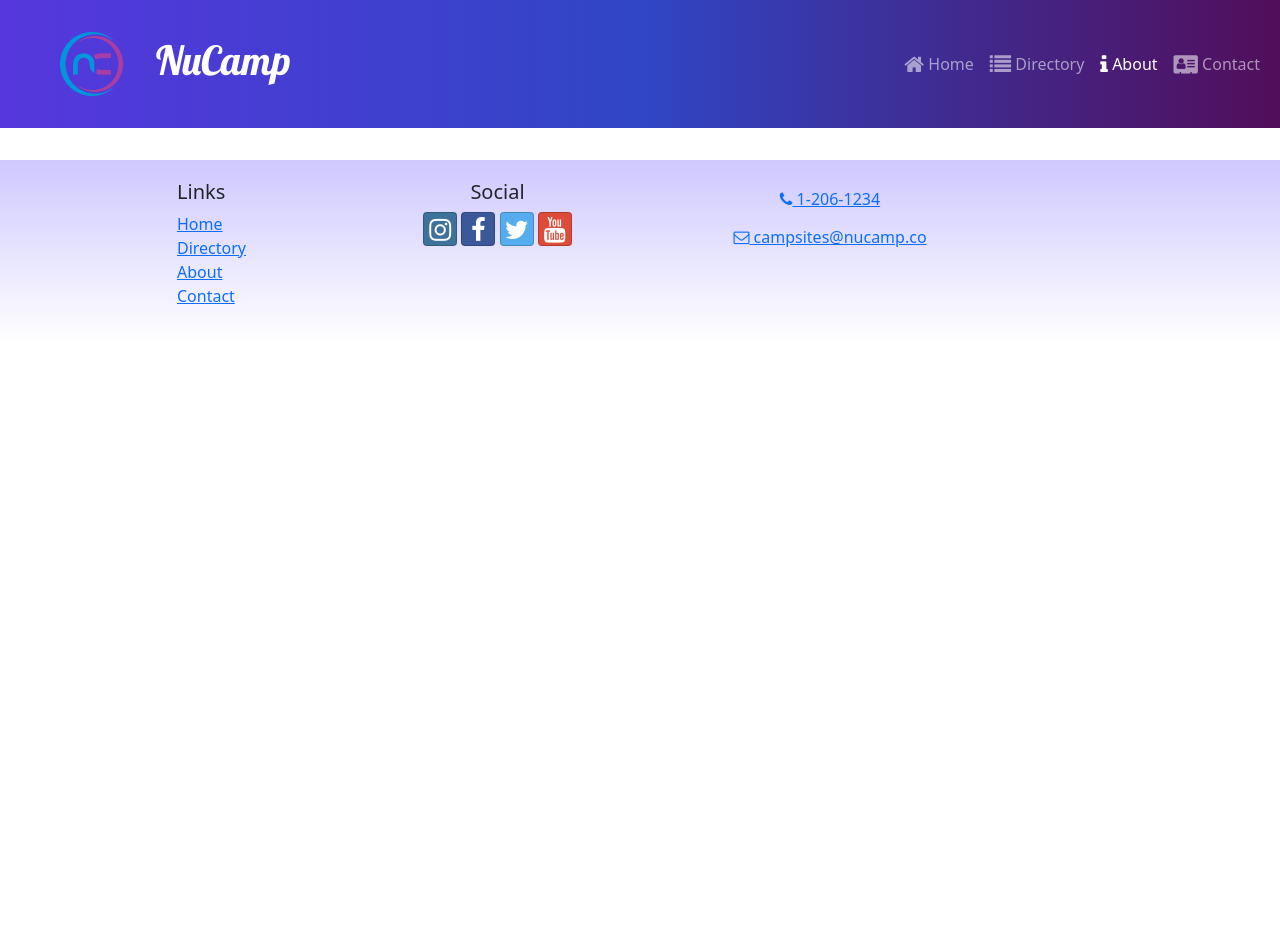
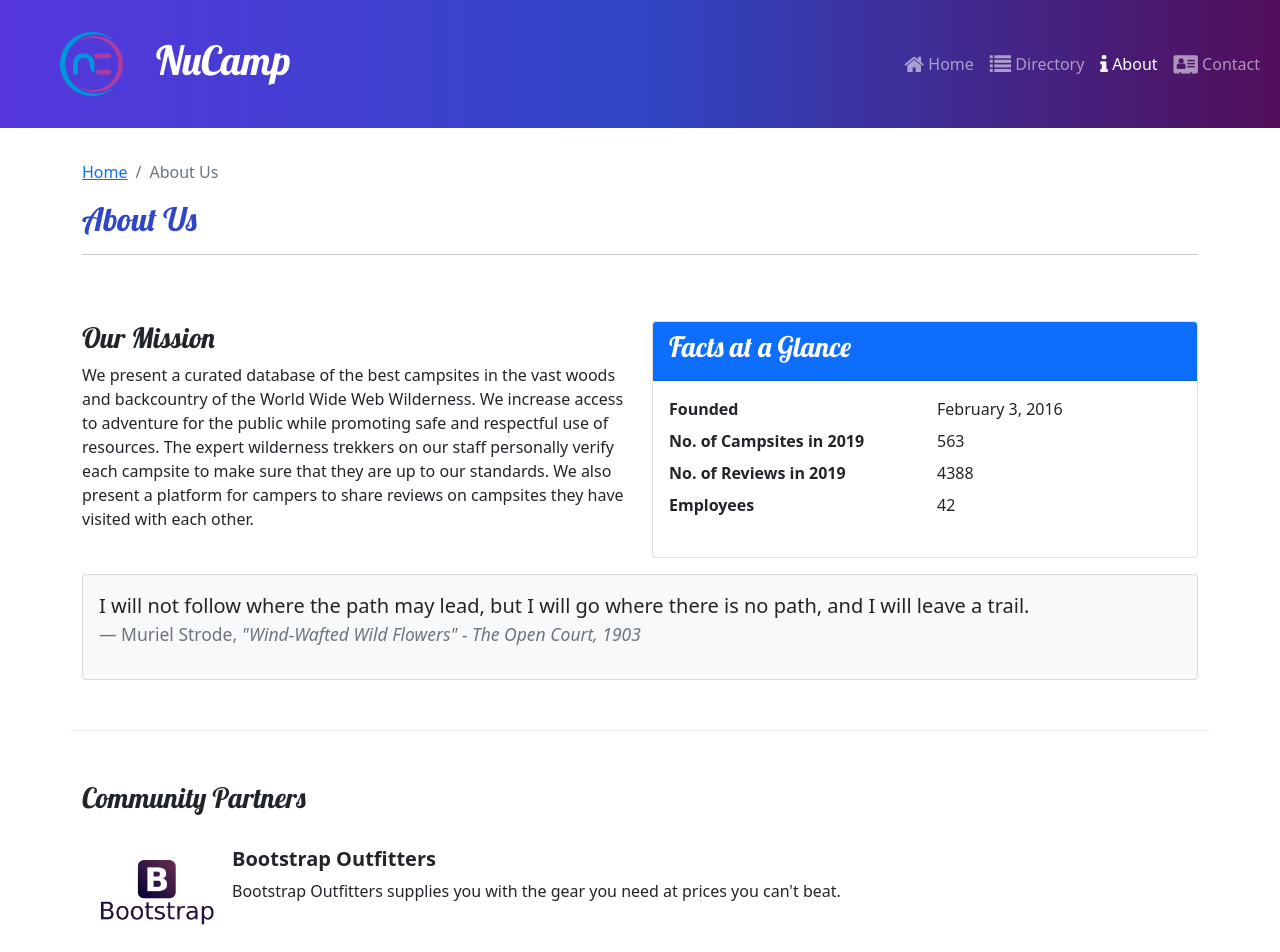
Before and after one commit to AlericPerry/React-Course, a React (Create React App) app: page /about in a window 1280 px wide. Shown: the top 952 px of the page. Before the commit the page ends 800 px from the top, so only its background shows below. Built offline with nearby package versions, Linux system fonts and the light colour scheme.

Commit message:
Workshop 2

```diff
--- a/src/App.js
+++ b/src/App.js
@@ -6,6 +6,7 @@
 import Header from './components/Header';
 import Footer from './components/Footer';
 import CampsiteDetailPage from './pages/CampsiteDetailPage';
+import AboutPage from './pages/AboutPage';
 
 function App() {
   return (
@@ -19,6 +20,7 @@
             path='directory/:campsiteId'
             element={<CampsiteDetailPage />}
           />
+          <Route path='about' element={<AboutPage />} />
         </Routes>
       <Footer />
     </div>
--- a/src/features/display/DisplayList.js
+++ b/src/features/display/DisplayList.js
@@ -2,9 +2,10 @@
 import DisplayCard from './DisplayCard';
 import { selectFeaturedCampsite } from '../campsites/campsitesSlice';
 import { selectFeaturedPromotion } from '../promotions/promotionsSlice';
+import { selectFeaturedPartner } from '../partners/partnersSlice';
 
 const DisplayList = () => {
-    const items = [selectFeaturedCampsite(), selectFeaturedPromotion()];
+    const items = [selectFeaturedCampsite(), selectFeaturedPromotion(), selectFeaturedPartner()];
 
     return (
         <Row>
--- /dev/null
+++ b/src/features/partners/Partner.js
@@ -0,0 +1,23 @@
+const Partner = ({partner}) => {
+    const {image, name, description} = partner;
+
+    if (partner) {
+
+        return (
+            <>
+                <img
+                    src={image}
+                    alt={name}
+                    style={{width: '150px'}}
+                />
+                <div>
+                    <h5 className='fw-bold'>{name}</h5>
+                    {description}
+                </div>
+            </>
+        );
+    }
+    return null;
+};
+
+export default Partner;
--- /dev/null
+++ b/src/features/partners/PartnersList.js
@@ -0,0 +1,21 @@
+import { Col } from 'reactstrap';
+import Partner from './Partner';
+import { selectAllPartners } from './partnersSlice';
+
+const PartnersList = () => {
+    const partners = selectAllPartners();
+
+    return (
+        <Col className='mt-4'>
+            {partners.map((partner) => {
+                return (
+                    <div className='d-flex mb-5' key={partner.id}>
+                        <Partner partner={partner} />
+                    </div>
+                );
+            })}
+        </Col>
+    )
+};
+
+export default PartnersList;
--- /dev/null
+++ b/src/features/partners/partnersSlice.js
@@ -0,0 +1,9 @@
+import { PARTNERS } from '../../app/shared/PARTNERS';
+
+export const selectAllPartners = () => {
+    return PARTNERS;
+};
+
+export const selectFeaturedPartner = () => {
+    return PARTNERS.find((partner) => partner.featured);
+};
--- /dev/null
+++ b/src/pages/AboutPage.js
@@ -0,0 +1,70 @@
+import { Col, Row, Card, Container, CardBody, CardHeader } from 'reactstrap';
+import SubHeader from '../components/SubHeader';
+import PartnersList from '../features/partners/PartnersList';
+
+const AboutPage = () => {
+    return (
+        <Container>
+            <SubHeader current='About Us' />
+            <Row className='row-content' >
+                <Col sm='6' >
+                    <h3>Our Mission</h3>
+                    <p> We present a curated database of the best campsites in the
+                        vast woods and backcountry of the World Wide Web Wilderness.
+                        We increase access to adventure for the public while
+                        promoting safe and respectful use of resources. The expert
+                        wilderness trekkers on our staff personally verify each
+                        campsite to make sure that they are up to our standards. We
+                        also present a platform for campers to share reviews on
+                        campsites they have visited with each other.</p>
+                </Col>
+                <Col sm='6' >
+                    <Card>
+                        <CardHeader className='bg-primary text-white'>
+                            <h3>Facts at a Glance</h3>
+                        </CardHeader>
+                        <CardBody>
+                            <dl className='row'>
+                                <dt className='col-6'>Founded</dt>
+                                <dd className='col-6'>February 3, 2016</dd>
+                                <dt className='col-6'>No. of Campsites in 2019</dt>
+                                <dd className='col-6'>563</dd>
+                                <dt className='col-6'>No. of Reviews in 2019</dt>
+                                <dd className='col-6'>4388</dd>
+                                <dt className='col-6'>Employees</dt>
+                                <dd className='col-6'>42</dd>
+                            </dl>
+                        </CardBody>
+                    </Card>
+                </Col>
+                <Col>
+                <Card className='bg-light mt-3'>
+                    <CardBody>
+                        <blockquote className='blockquote'>
+                            <p>I will not follow where the path may lead, but I
+                            will go where there is no path, and I will leave
+                            a trail.</p>
+                            <footer className='blockquote-footer'>
+                            Muriel Strode,{' '}
+                                    <cite title='Source Title'>
+                                        "Wind-Wafted Wild Flowers" - The Open Court,
+                                        1903
+                                    </cite>
+
+                            </footer>
+                        </blockquote>
+                    </CardBody>
+                </Card>
+                </Col>
+            </Row>
+            <Row className='row-content' >
+                <Col xs='12'>
+                    <h3>Community Partners</h3>
+                </Col>
+                <PartnersList />
+            </Row>
+        </Container>
+    );
+};
+
+export default AboutPage;
```
